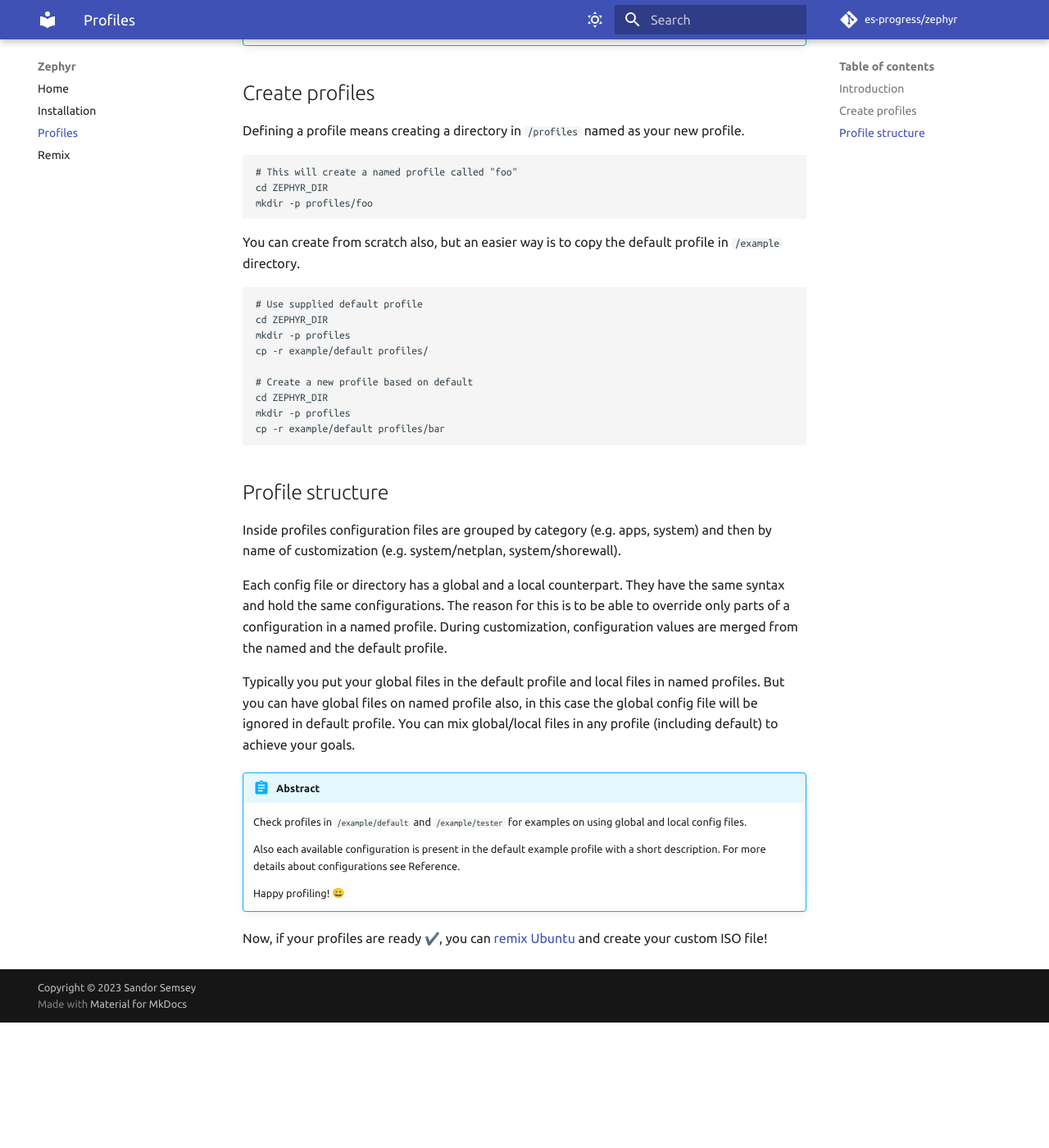
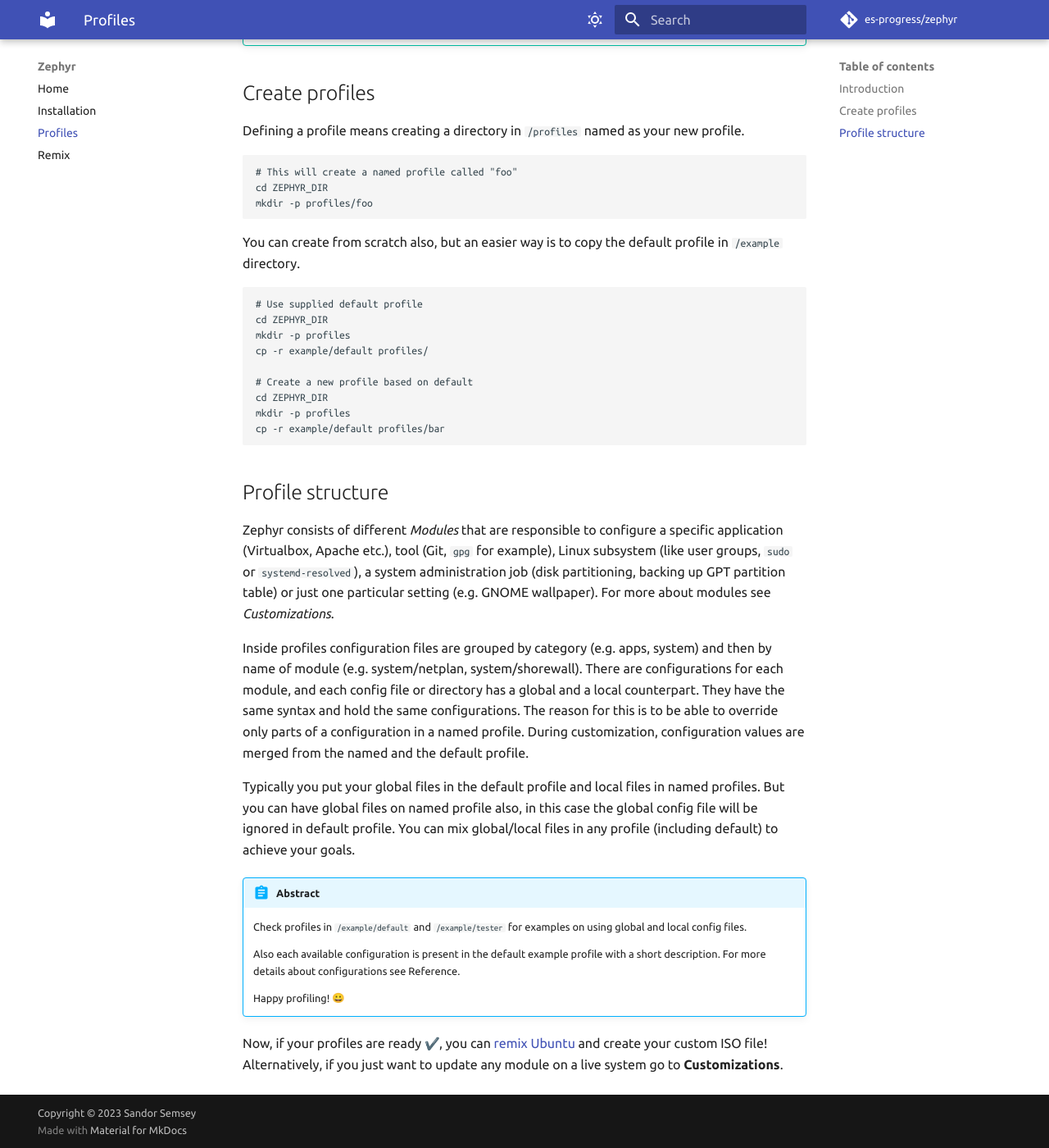
Before and after one commit to es-progress/zephyr, an MkDocs documentation site: the page built from docs/profiles.md, in a window 1280 px wide and 1400 px high, scrolled down 988 px. Shown: the whole window at 82% size. Built offline with MkDocs 1.6.1 and Material for MkDocs 9.7.7, drawn with Linux system fonts in a browser that asks for light colours; emoji names are drawn with the system emoji font; comment, search, counter and statistics services are not loaded; before the commit the page ends 2235 px from its top, so only the background shows below that.

Commit message:
docs/profile: add info about modules

```diff
--- a/docs/profiles.md
+++ b/docs/profiles.md
@@ -57,9 +57,12 @@ cp -r example/default profiles/bar
 
 ## Profile structure
 
-Inside profiles configuration files are grouped by category (e.g. apps, system) and then by name of customization (e.g. system/netplan, system/shorewall).
+Zephyr consists of different _Modules_ that are responsible to configure a specific application (Virtualbox, Apache etc.), tool (Git, `gpg` for example), Linux subsystem (like user groups, `sudo` or `systemd-resolved`), a system administration job (disk partitioning, backing up GPT partition table) or just one particular setting (e.g. GNOME wallpaper).
+For more about modules see _Customizations_.
 
-Each config file or directory has a global and a local counterpart. They have the same syntax and hold the same configurations.
+Inside profiles configuration files are grouped by category (e.g. apps, system) and then by name of module (e.g. system/netplan, system/shorewall).
+There are configurations for each module, and each config file or directory has a global and a local counterpart.
+They have the same syntax and hold the same configurations.
 The reason for this is to be able to override only parts of a configuration in a named profile.
 During customization, configuration values are merged from the named and the default profile.
 
@@ -77,3 +80,4 @@ You can mix global/local files in any profile (including default) to achieve you
     Happy profiling! :grinning:
 
 Now, if your profiles are ready :heavy_check_mark:, you can [remix Ubuntu](remix.md) and create your custom ISO file!
+Alternatively, if you just want to update any module on a live system go to **Customizations**.
```
